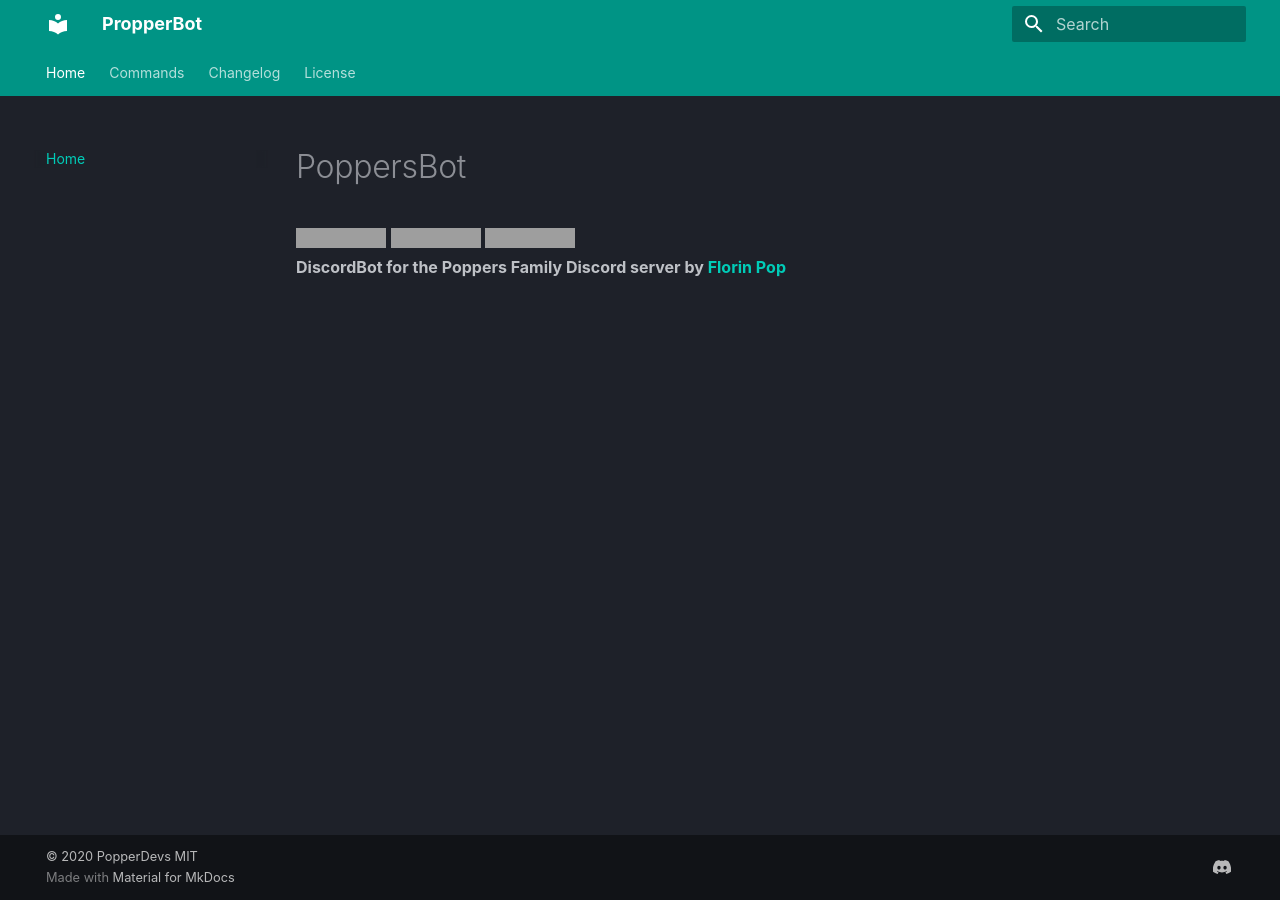
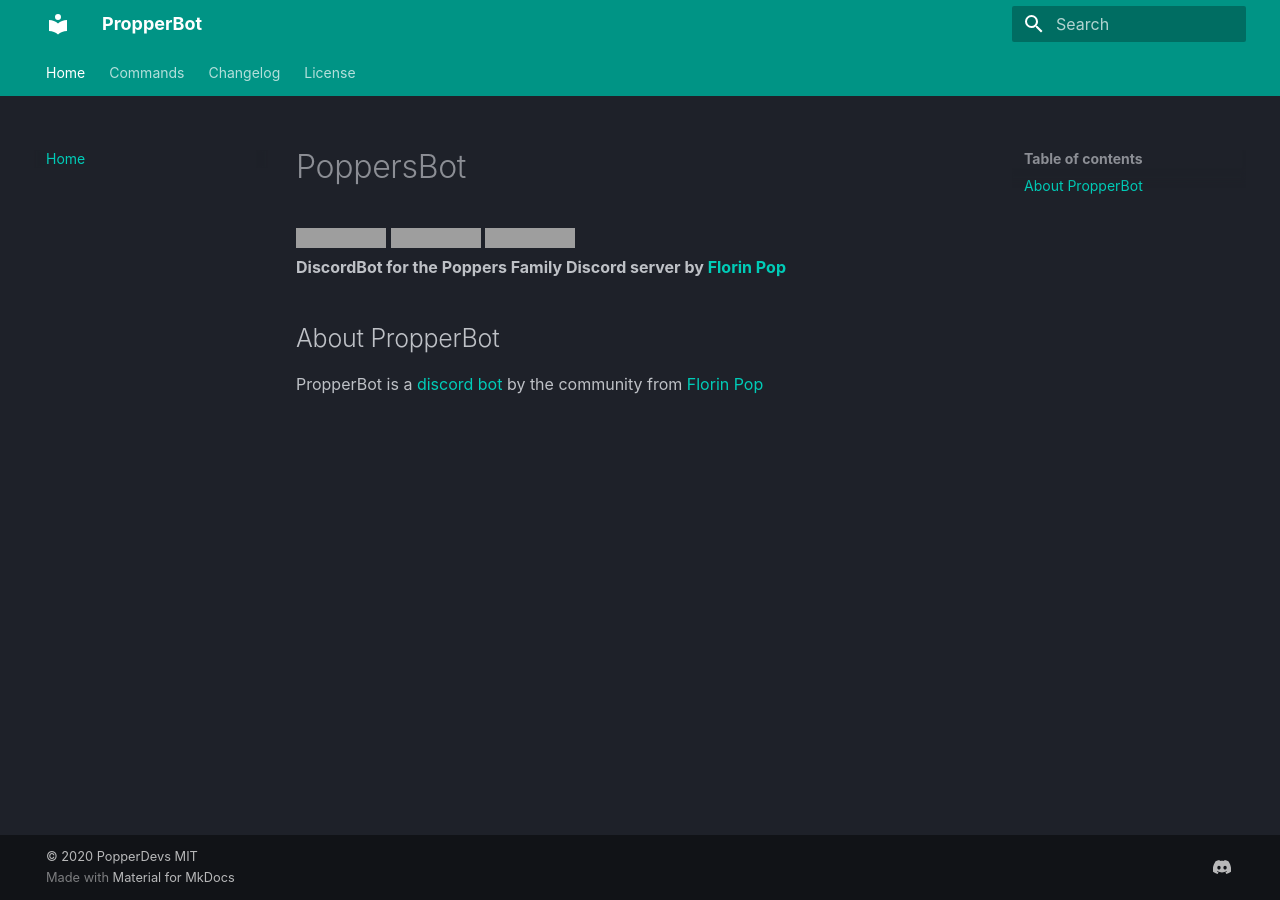
Before and after one commit to PopperDevs/PopperBot-docs, an MkDocs documentation site: the page built from docs/index.md, in a window 1280 px wide. Built offline with MkDocs 1.6.1 and Material for MkDocs 9.7.7, drawn with Linux system fonts in a browser that asks for light colours; grey boxes are pictures that could not be loaded.

Commit message:
added about selection

```diff
--- a/docs/index.md
+++ b/docs/index.md
@@ -2,3 +2,6 @@
 ![GitHub issues](https://img.shields.io/github/issues/PopperDevs/PopperBot) ![GitHub pull requests](https://img.shields.io/github/issues-pr/PopperDevs/PopperBot) ![GitHub](https://img.shields.io/github/license/PopperDevs/PopperBot)
 <br>
 <strong>DiscordBot for the Poppers Family Discord server by <a href="https://www.florin-pop.com/">Florin Pop</a></strong>
+
+## About PropperBot
+PropperBot is a [discord bot](https://discord.com) by the community from <a href="https://www.florin-pop.com/">Florin Pop</a>
```
